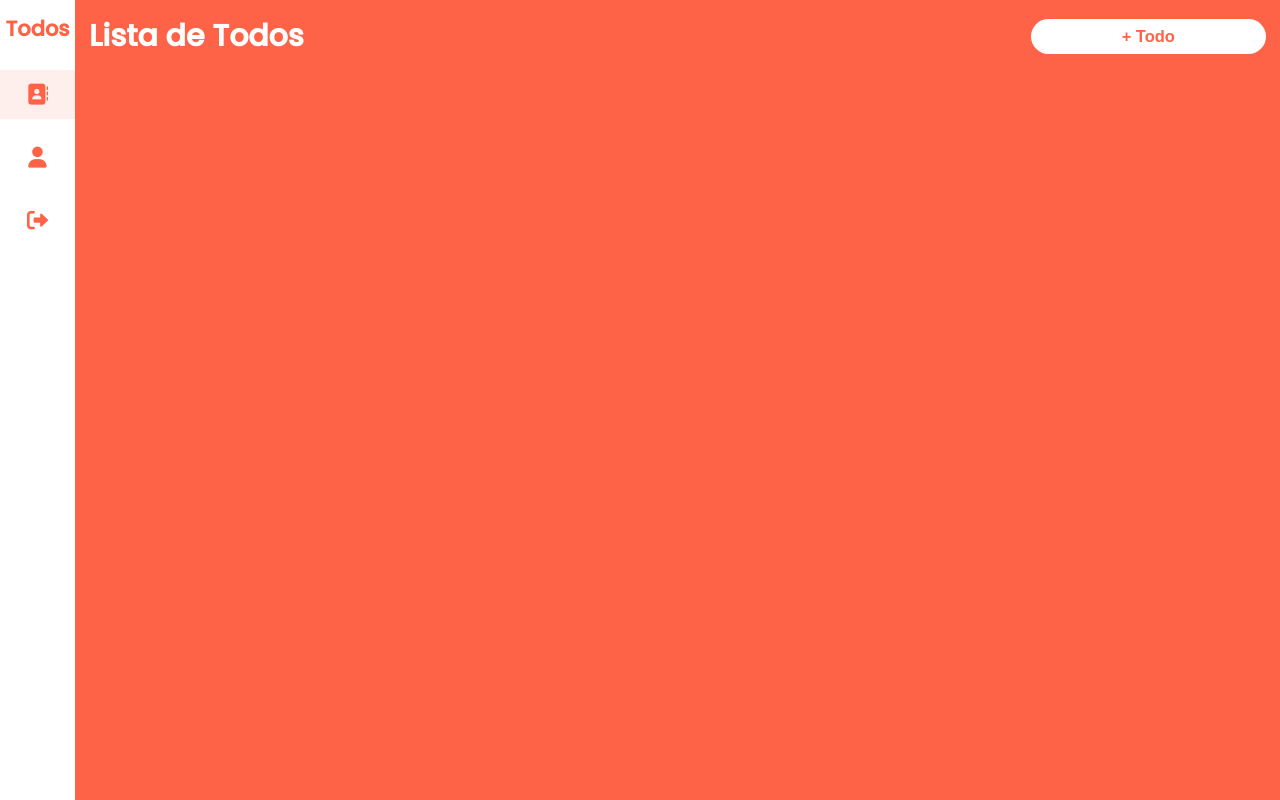
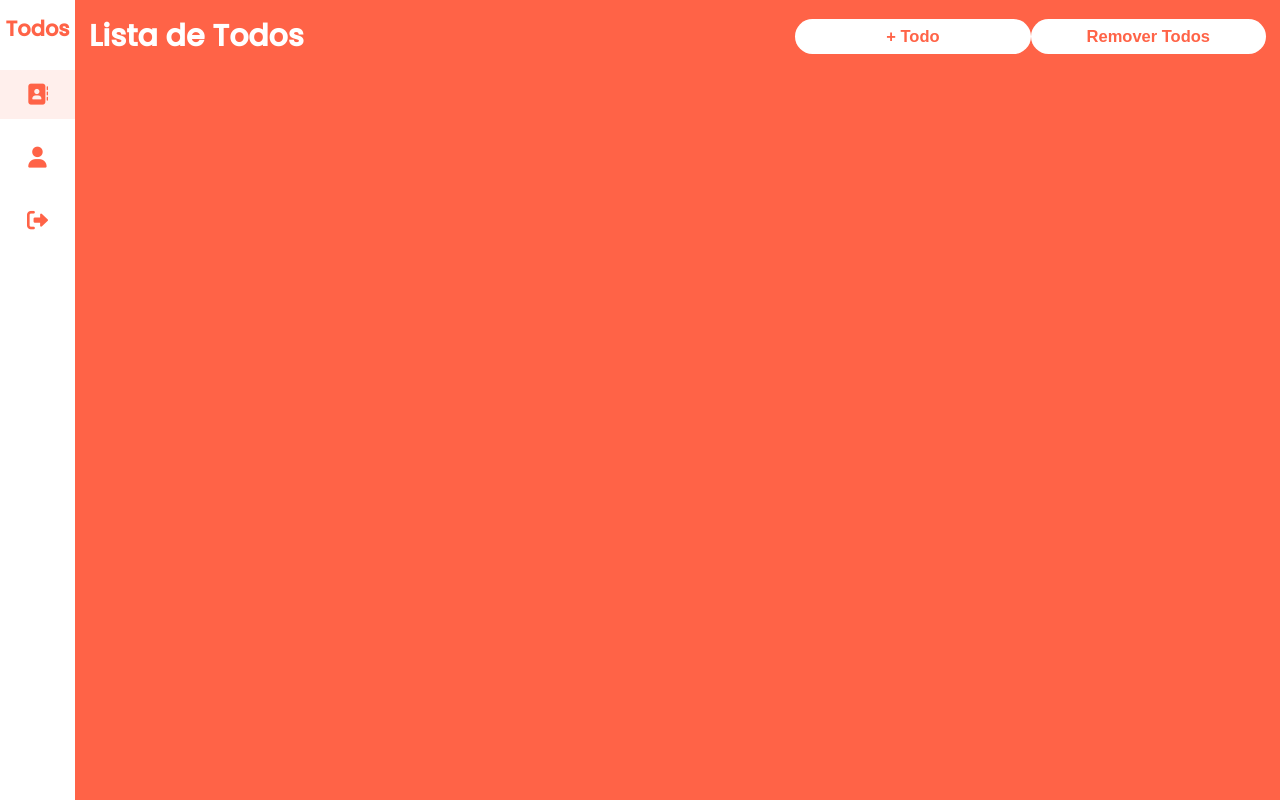
Before and after one commit to Kauan-Azevedo/todo-local, an Angular app: page /todos in a window 1280 px wide. Built offline with nearby package versions, Linux system fonts and the light colour scheme.

Commit message:
feat: delete all todos

```diff
--- a/src/app/todo/todo.component.html
+++ b/src/app/todo/todo.component.html
@@ -3,6 +3,7 @@
   <div class="todo-header">
     <h1>Lista de Todos</h1>
     <button class="add-todo" routerLink="/add">+ Todo</button>
+    <button class="add-todo" (click)="removeTodos()">Remover Todos</button>
   </div>
   <div class="todos-container">
     <div class="todos" *ngFor="let todo of todos">
```
